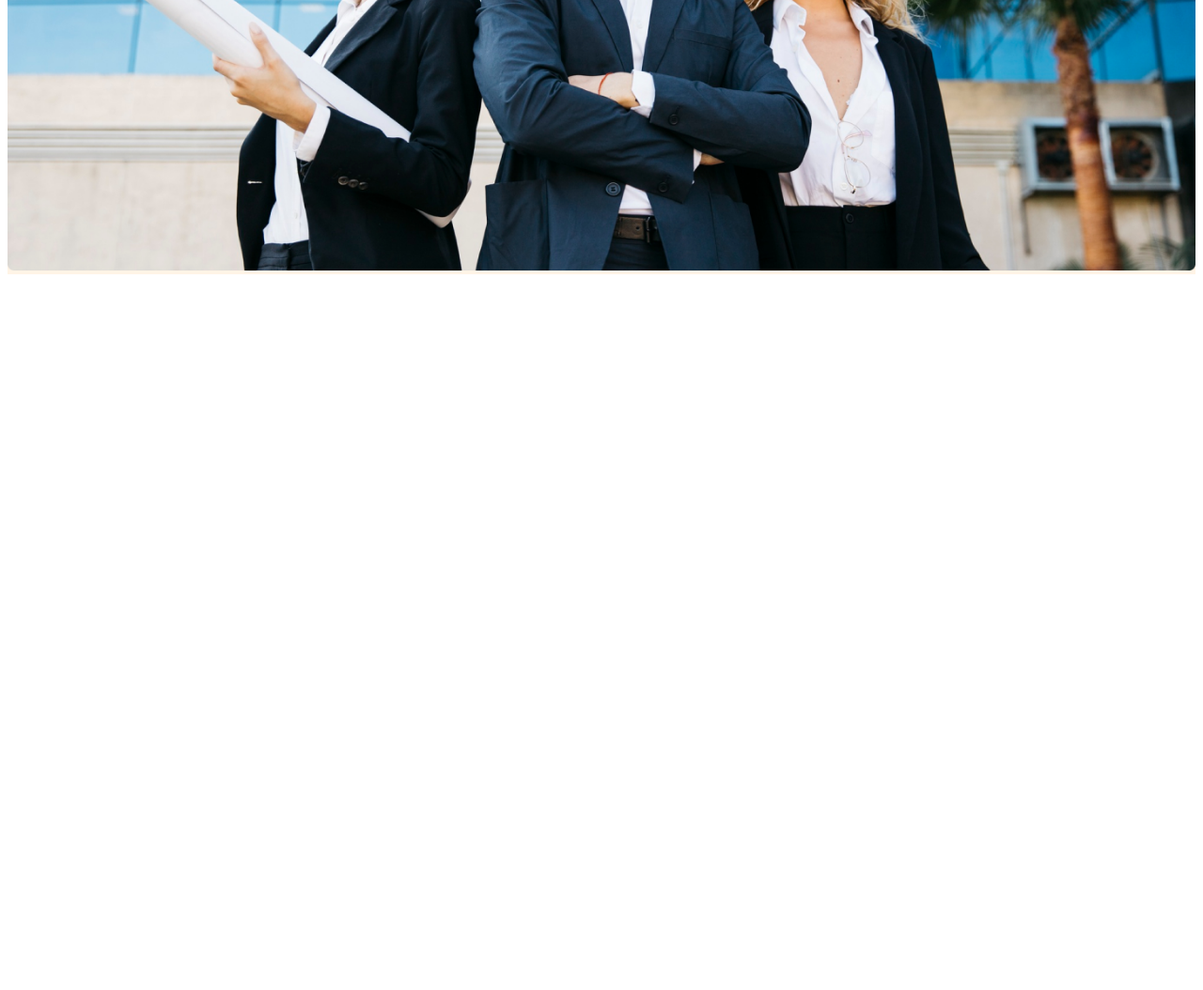
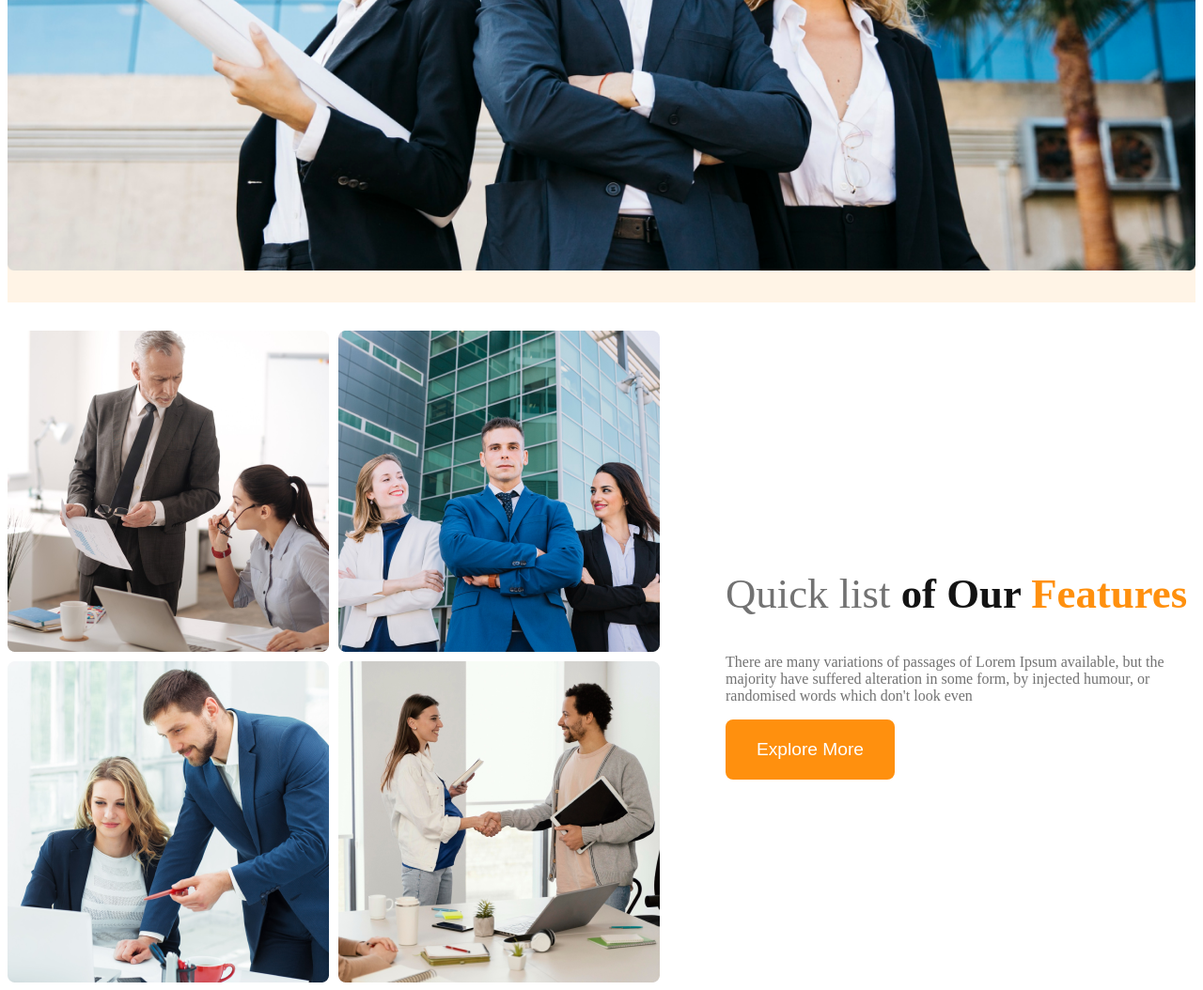
Before and after one commit to jahidul2025/g3-architect, a plain HTML site: page index.html in a window 1280 px wide. Shown: the part 756-1810 px from the top of the page at 94% size. Before the commit the page ends 1056 px from the top, so only its background shows below. Drawn offline with Linux system fonts and the light colour scheme.

Commit message:
added the last media section

```diff
--- a/index.html
+++ b/index.html
@@ -22,7 +22,9 @@
         <div class="banner">
             <div class="banner-containt">
                 <h1 class="brand-title">Brand New Group of Architects</h1>
-                <p class="brand-subtitle">There are many variations of passages of Lorem Ipsum available, but the majority have suffered alteration in some form, by injected humour, or randomised words which don't look even</p>
+                <p class="brand-subtitle">There are many variations of passages of Lorem Ipsum available, but the
+                    majority have suffered alteration in some form, by injected humour, or randomised words which don't
+                    look even</p>
                 <button class="btn-primary">Explore More</button>
             </div>
             <div class="img">
@@ -30,8 +32,24 @@
             </div>
         </div>
     </header>
-    <main>
-
+    <main class="main">
+        <div class="hero">
+            <section class="image-container">
+                <img src="images/team1.png" alt="">
+                <img src="images/team2.png" alt="">
+                <img src="images/team3.png" alt="">
+                <img src="images/team4.png" alt="">
+            </section>
+            <section class="features">
+                <h2 class="feature-title"><span class="quick">Quick list</span> <span class="our">of Our <span
+                            class="feature-color">Features</span></span>
+                </h2>
+                <p class="feature-subtitle">There are many variations of passages of Lorem Ipsum available, but the
+                    majority have suffered alteration in some form, by injected humour, or randomised words which don't
+                    look even</p>
+                <button class="btn-primary">Explore More</button>
+            </section>
+        </div>
     </main>
     <footer>
 
--- a/styles/style.css
+++ b/styles/style.css
@@ -65,7 +65,7 @@
 }
 
 .banner-containt {
-   max-width: 862px;
+  max-width: 862px;
   text-align: center;
   margin: 0 auto;
 
@@ -87,13 +87,51 @@
 
 .img {
   margin-top: 30px;
+  margin-bottom: 30px;
 }
 
 .banner-image {
   width: 100%;
+  margin-bottom: 30px;
 }
 
 
+.hero {
+  display: flex;
+  gap: 70px;
+  max-width: 1350px;
+  margin: 0 auto;
+  align-items: center;
+}
+
+
+.image-container {
+  display: grid;
+  grid-template-columns: repeat(2, 1fr);
+  gap: 10px;
+}
+
+.feature-title{
+  font-size: 2.8rem;
+}
+
+.feature-subtitle {
+  color: rgba(114, 114, 114, 1);
+}
+
+.quick {
+  font-weight: 500;
+  color: rgba(114, 114, 114, 1);
+}
+
+.our{
+  font-weight: 700;
+  color: rgba(19, 19, 19, 1);
+}
+
+.feature-color{
+  color: rgba(255, 144, 14, 1);
+}
 
 
 /* for medium phone */
@@ -106,8 +144,12 @@
   }
 
 
+.image-container{
+  grid-template-columns: 1fr;
+}
 
-
-
+.hero{
+  flex-direction: column;
+}
 
 }
```
